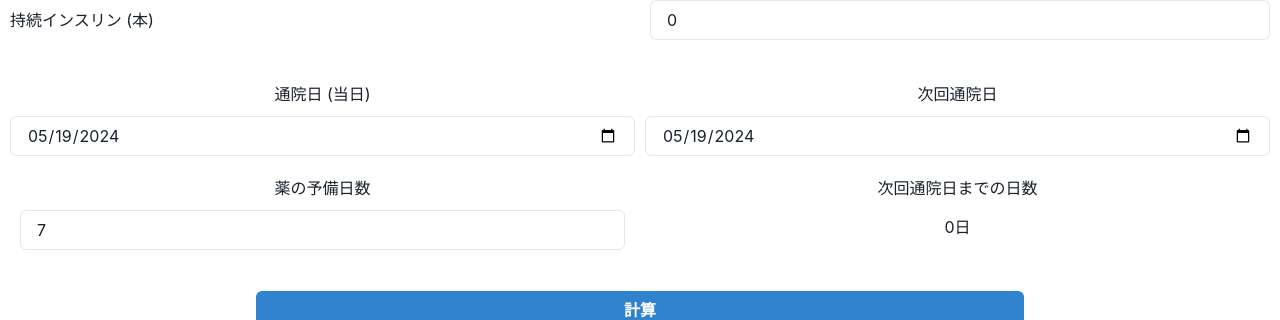
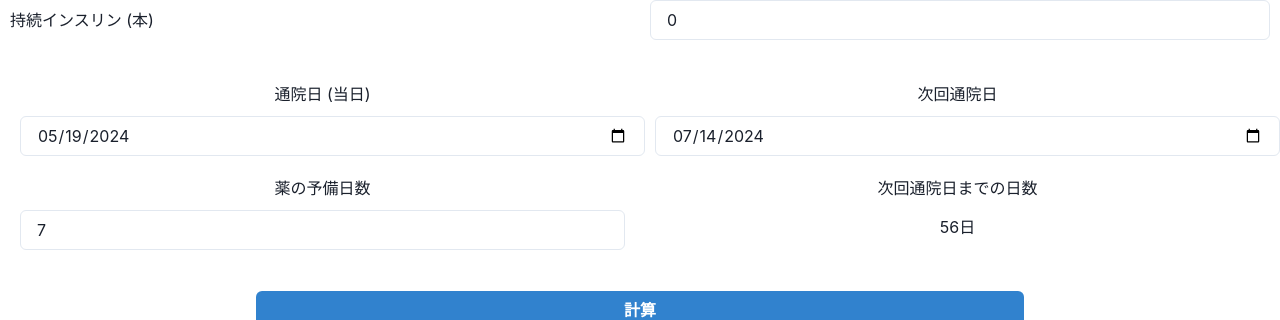
Before and after one commit to souldew/Diabetes-Calculator, a Next.js app: page / in a window 1280 px wide. Shown: the part 395-715 px from the top of the page. Built offline with nearby package versions, Linux system fonts and the light colour scheme.

Commit message:
date関連の変数をcalculateSettingsから分離

```diff
--- a/app/components/CalcButton.tsx
+++ b/app/components/CalcButton.tsx
@@ -14,6 +14,9 @@ import {
   TIME_PERIODS,
   DEFAULT_RESULT,
 } from "../constants/Constants";
+import { differenceInDays } from "date-fns";
+import { RootState } from "../store/store";
+import { useSelector } from "react-redux";
 
 type Props = {
   calculateSettings: CalculateSettings;
@@ -21,6 +24,8 @@ type Props = {
     result: Result;
     setResult: Dispatch<SetStateAction<Result>>;
   };
+  today: Date;
+  nextVisitDay: Date;
 };
 
 const stringToNumber = (input: string) => {
@@ -30,7 +35,15 @@ const stringToNumber = (input: string) => {
   return Number(input);
 };
 
-export default function CalcButton({ calculateSettings, resultState }: Props) {
+export default function CalcButton({
+  calculateSettings,
+  resultState,
+  today,
+  nextVisitDay,
+}: Props) {
+  const reserveDays = useSelector((state: RootState) =>
+    Number(state.config.reserveDays)
+  );
   const toast = useToast();
   const settings = calculateSettings;
   const result = resultState.result;
@@ -38,10 +51,8 @@ export default function CalcButton({ calculateSettings, resultState }: Props) {
   const handleCalcButton = () => {
     try {
       // 日付関連の算出
-      let diffDays =
-        settings.date.nextVisitDay.getTime() - settings.date.today.getTime();
-      diffDays = Math.ceil(diffDays / (1000 * 60 * 60 * 24));
-      const reserveDays = stringToNumber(settings.reserveDays);
+      let diffDays = differenceInDays(nextVisitDay, today);
+      console.log(reserveDays);
 
       // インスリン以外の用品の計算
       PRESCRIPTION_ITEMS.map((item) => {
--- a/app/components/DateOfItems.tsx
+++ b/app/components/DateOfItems.tsx
@@ -1,65 +1,76 @@
 import { Box, Input, NumberInput, NumberInputField } from "@chakra-ui/react";
 import { SimpleGrid } from "@chakra-ui/react";
 import { Text } from "@chakra-ui/react";
-import { CalculateSettings } from "../types/types";
 import { Dispatch, SetStateAction, useEffect, useState } from "react";
-import { DATE_PROPERTIES } from "../constants/Constants";
-import PositiveIntegerInput from "./PositiveIntegerInput";
 import { useDispatch, useSelector } from "react-redux";
 import { RootState } from "../store/store";
 import { setReserveDays } from "../store/configSlice";
+import { differenceInDays, format, isValid } from "date-fns";
 
 type Props = {
-  calculateStateSettings: {
-    calculateSettings: CalculateSettings;
-    setCalculateSettings: Dispatch<SetStateAction<CalculateSettings>>;
-  };
+  today: Date;
+  nextVisitDay: Date;
+  setToday: Dispatch<SetStateAction<Date>>;
+  setNextVisitDay: Dispatch<SetStateAction<Date>>;
 };
 
-export default function DateOfItems({ calculateStateSettings }: Props) {
+export default function DateOfItems({
+  today,
+  nextVisitDay,
+  setToday,
+  setNextVisitDay,
+}: Props) {
   const { reserveDays } = useSelector((state: RootState) => state.config);
   const dispatch = useDispatch();
-  const today = useState<Date>(new Date());
+  const [diffDays, setDiffDays] = useState<String>();
 
   const handleReserveDays = (str: string) => {
     dispatch(setReserveDays(str));
   };
 
+  const handleToday = (event: React.ChangeEvent<HTMLInputElement>) => {
+    const input = new Date(event.target.value);
+    if (isValid(input)) {
+      setToday(input);
+    }
+  };
+
+  const handleNextVisitDay = (event: React.ChangeEvent<HTMLInputElement>) => {
+    const input = new Date(event.target.value);
+    if (isValid(input)) {
+      setNextVisitDay(input);
+    }
+  };
+
   const verifyInput = (str: string) => {
     return /^\d*$/.test(str);
   };
-  const dates: { [key: string]: Date } =
-    calculateStateSettings.calculateSettings.date;
 
-  // 日付関連の算出
-  const diffTimes = dates.nextVisitDay.getTime() - dates.today.getTime();
-  const diffDays = Math.ceil(diffTimes / (1000 * 60 * 60 * 24));
+  useEffect(() => {
+    setDiffDays(String(differenceInDays(nextVisitDay, today)));
+  }, [today, nextVisitDay]);
+
   return (
     <Box mx={"10px"}>
       <SimpleGrid columns={2} spacing={"10px"}>
-        {DATE_PROPERTIES.map((item) => {
-          const itemEn = item.en as "today" | "nextVisitDay";
-          return (
-            <Box key={item.en}>
-              <Text textAlign={"center"}>{item.jp}</Text>
-              <Input
-                my={"10px"}
-                key={item.en}
-                type="date"
-                value={getFormatDate(
-                  calculateStateSettings.calculateSettings.date[itemEn]
-                )}
-                onChange={(e) => {
-                  calculateStateSettings.calculateSettings.date[itemEn] =
-                    new Date(e.target.value);
-                  calculateStateSettings.setCalculateSettings({
-                    ...calculateStateSettings.calculateSettings,
-                  });
-                }}
-              ></Input>
-            </Box>
-          );
-        })}
+        <Box>
+          <Text textAlign={"center"}>通院日 (当日)</Text>
+          <Input
+            m={"10px"}
+            type="date"
+            value={format(today, "yyyy-MM-dd")}
+            onChange={handleToday}
+          />
+        </Box>
+        <Box>
+          <Text textAlign={"center"}>次回通院日</Text>
+          <Input
+            m={"10px"}
+            type="date"
+            value={format(nextVisitDay, "yyyy-MM-dd")}
+            onChange={handleNextVisitDay}
+          />
+        </Box>
         <Box>
           {/* TODO: PositiveIntegerInputをNumberInputに置き換え */}
           <Text textAlign={"center"}>薬の予備日数</Text>
@@ -86,10 +97,3 @@ export default function DateOfItems({ calculateStateSettings }: Props) {
     </Box>
   );
 }
-
-function getFormatDate(date: Date) {
-  const year = date.getFullYear();
-  const month = ("0" + (date.getMonth() + 1)).slice(-2);
-  const day = ("0" + date.getDate()).slice(-2);
-  return `${year}-${month}-${day}`;
-}
--- a/app/components/DrawerSettings.tsx
+++ b/app/components/DrawerSettings.tsx
@@ -118,7 +118,7 @@ export default function DrawerSettings({ calculateStateSettings }: Props) {
               );
             })}
             <Heading fontSize={"lg"} padding={"10px"}>
-              捨てる量
+              空打ち量
             </Heading>
             <CreateNumberField
               calculateStateSettings={calculateStateSettings}
--- a/app/components/PositiveIntegerInput.tsx
+++ b/app/components/PositiveIntegerInput.tsx
@@ -90,10 +90,6 @@ function handleInputChange(
         state[path[0]].libre = input;
       }
       break;
-    // 予備日数
-    case "reserveDays":
-      state[path[0]] = input;
-      break;
   }
   setState({ ...state });
   localStorage.setItem("calculateSettings", JSON.stringify(state));
@@ -141,10 +137,6 @@ function getSettingsValue(
         // Libre
         return state[path[0]].libre;
       }
-      break;
-    // 予備日数
-    case "reserveDays":
-      return state[path[0]];
   }
 }
 
--- a/app/components/RestOfItems.tsx
+++ b/app/components/RestOfItems.tsx
@@ -8,7 +8,7 @@ import {
   Property,
 } from "../constants/Constants";
 import React, { Dispatch, SetStateAction, useEffect, useState } from "react";
-import CreateNumberField from "./PositiveIntegerInput";
+import PositiveIntegerInput from "./PositiveIntegerInput";
 import { CalculateSettings } from "../types/types";
 import { useSelector } from "react-redux";
 import { RootState } from "../store/store";
@@ -48,7 +48,7 @@ export default function RestOfItems({ calculateStateSettings }: Props) {
               <Text padding={"10px"} display={"flex"} alignItems={"center"}>
                 {item.jp}
               </Text>
-              <CreateNumberField
+              <PositiveIntegerInput
                 calculateStateSettings={calculateStateSettings}
                 name={`rest.${item.en}`}
               />
--- a/app/page.tsx
+++ b/app/page.tsx
@@ -6,7 +6,7 @@ import Header from "./components/Header";
 import RestOfItems from "./components/RestOfItems";
 import ResultTable from "./components/ResultTable";
 import { useEffect, useState } from "react";
-import { addDays, format } from "date-fns";
+import { addDays } from "date-fns";
 
 import { CalculateSettings, Result } from "./types/types";
 import { Box } from "@chakra-ui/react";
@@ -28,12 +28,12 @@ const recievedColumns: { readonly en: keyof Result; readonly jp: string }[] = [
 
 export default function Page() {
   const [today, setToday] = useState<Date>(new Date());
-  const [nextVisitDay, setNextVisitDay] = useState<Date | undefined>();
+  const [nextVisitDay, setNextVisitDay] = useState<Date>(new Date());
   const nextVisit = useSelector((state: RootState) => state.config.nextVisit);
 
   useEffect(() => {
     setNextVisitDay(addDays(today, Number(nextVisit)));
-  }, []);
+  }, [today, nextVisit]);
   const [calculateSettings, setCalculateSettings] = useState<CalculateSettings>(
     {
       consume: {
@@ -69,11 +69,6 @@ export default function Page() {
         fastActingInsulin: "0",
         longActingInsulin: "0",
         libre: "0",
-      },
-      reserveDays: "7",
-      date: {
-        today: new Date(),
-        nextVisitDay: new Date(),
       },
     }
   );
@@ -122,15 +117,17 @@ export default function Page() {
       />
       <Box my="2em"></Box>
       <DateOfItems
-        calculateStateSettings={{
-          calculateSettings: calculateSettings,
-          setCalculateSettings: setCalculateSettings,
-        }}
+        today={today}
+        nextVisitDay={nextVisitDay}
+        setToday={setToday}
+        setNextVisitDay={setNextVisitDay}
       />
       <Box my="1em"></Box>
       <CalcButton
         calculateSettings={calculateSettings} // 引数
         resultState={{ result: result, setResult: setResult }} // 結果格納をする変数
+        today={today}
+        nextVisitDay={nextVisitDay}
       />
       <ResultTable
         title={detailTitle}
```
Also changed, not shown: app/types/types.ts (+0 -7 lines).
